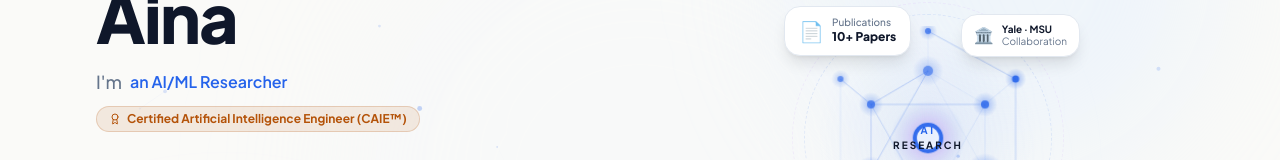
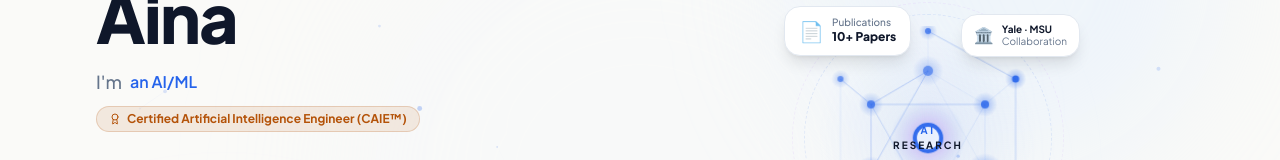
Before and after one commit to Oluwagbogo/portfolio, a React (Vite) app: page / in a window 1280 px wide. Shown: the part 336-496 px from the top of the page. Built offline with nearby package versions, Linux system fonts and the light colour scheme.

Commit message:
Update Hero.tsx

```diff
--- a/src/components/Hero.tsx
+++ b/src/components/Hero.tsx
@@ -12,7 +12,7 @@ const fadeUp = (delay = 0) => ({
 })
 
 const ROLES = [
-  'a Data Analyst Intern',
+  'a Data Analyst',
   'an AI/ML Researcher',
   'a Healthcare AI Specialist',
   'an IEEE-Published Author',
```
